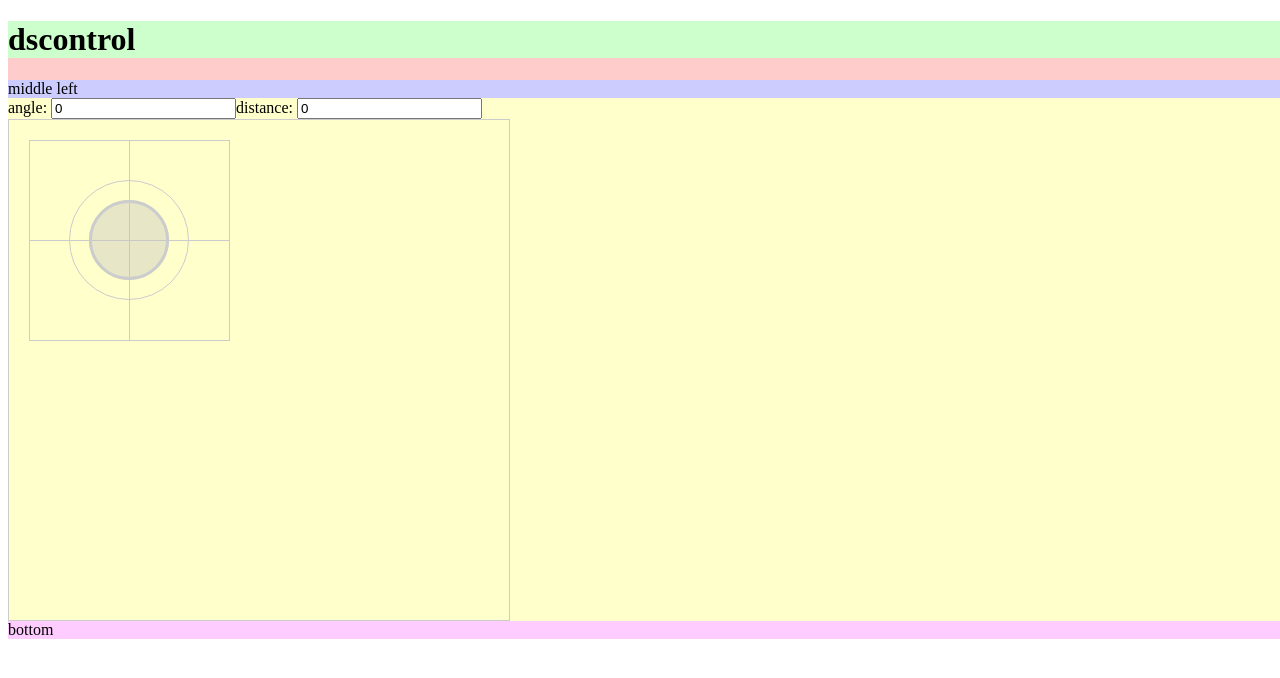
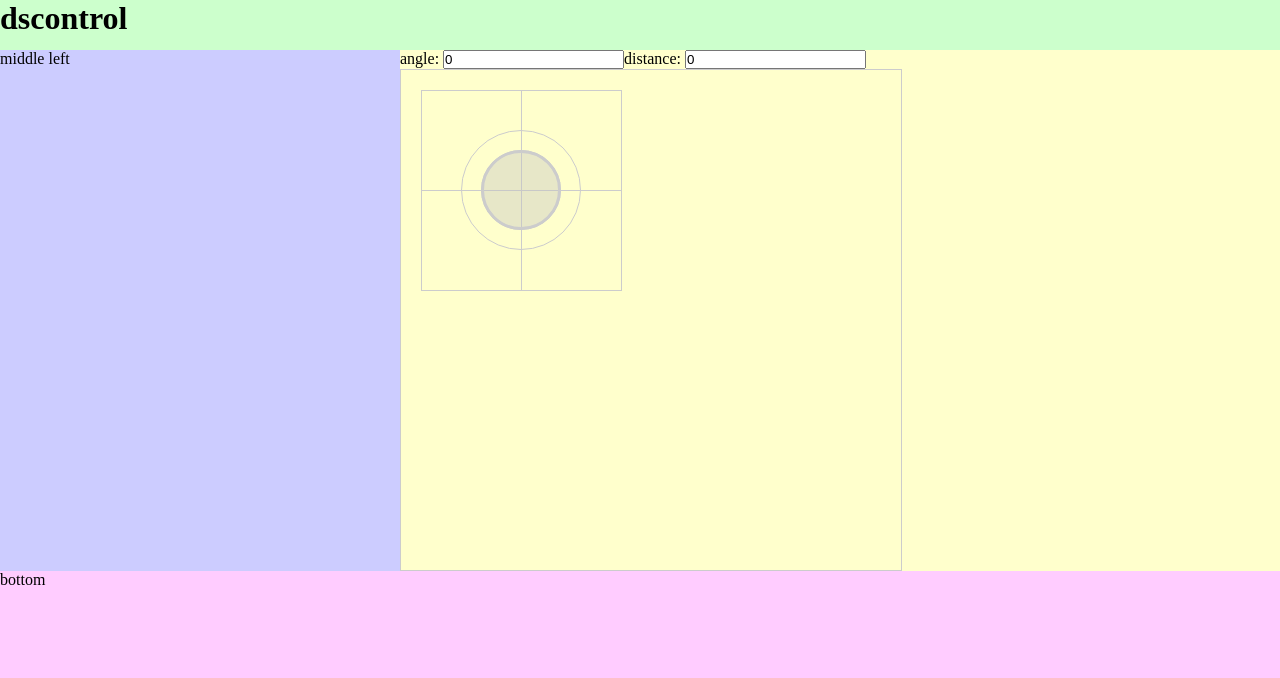
Before and after one commit to awforsythe/dscontrol-app, a React app: page / in a window 1280 px wide. Shown: the top 678 px of the page. Built offline with nearby package versions, Linux system fonts and the light colour scheme.

Commit message:
Establish basic, whole-page flexbox layout

```diff
--- a/src/style.css
+++ b/src/style.css
@@ -1,24 +1,41 @@
-html, body {
+* {
+    margin: 0;
+    padding: 0;
+}
+
+html, body, #main {
     width: 100%;
     height: 100%;
 }
 
 #main {
     background-color: #fcc;
+    display: flex;
+    flex-direction: column;
 }
 
 #main-top {
     background-color: #cfc;
+    flex: 0 0 50px;
+}
+
+#main-middle {
+    display: flex;
+    flex-direction: row;
+    flex: 1;
 }
 
 #main-left {
     background-color: #ccf;
+    flex: 0 0 400px;
 }
 
 #main-right {
     background-color: #ffc;
+    flex: 1;
 }
 
 #main-bottom {
     background-color: #fcf;
+    flex: 0 0 320px;
 }
```
